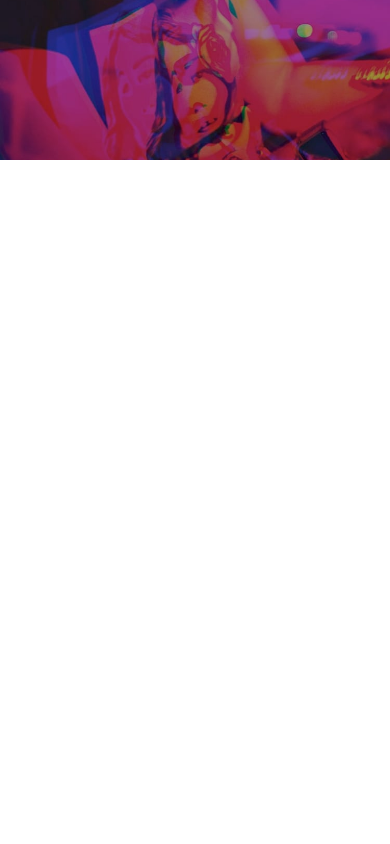
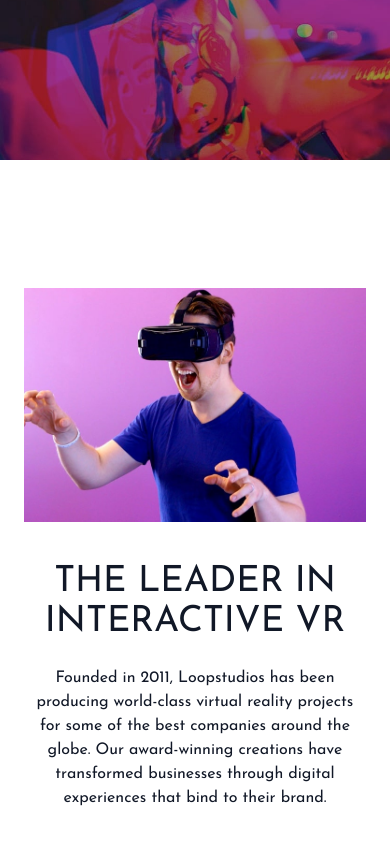
Before and after one commit to israel4u/loopstudios, a website: page index.html in a window 390 px wide. Shown: the part 380-1224 px from the top of the page. Before the commit the page ends 844 px from the top, so only its background shows below. Drawn offline with Linux system fonts and the light colour scheme.

Commit message:
Completed the features section with its mobile version.

```diff
--- a/index.html
+++ b/index.html
@@ -72,5 +72,33 @@
         </div>
       </div>
     </section>
+
+    <section id="feature">
+      <!-- Feature Container -->
+      <div
+        class="relative container flex flex-col max-w-6xl mx-auto my-32 px-6 text-gray-900 md:flex-row md:px-0"
+      >
+        <!-- Image -->
+        <img src="images/desktop/image-interactive.jpg" alt="" />
+
+        <!-- Text Container -->
+        <div
+          class="top-48 pr-0 bg-white md:absolute md:right-0 md:py-20 md:pl-20"
+        >
+          <h2
+            class="max-w-lg mt-10 mb-6 font-sans text-4xl text-center text-gray-900 uppercase md:text-5xl md:mt-0 md:text-left"
+          >
+            The leader in interactive VR
+          </h2>
+
+          <p class="max-w-md text-center md:text-left">
+            Founded in 2011, Loopstudios has been producing world-class virtual
+            reality projects for some of the best companies around the globe.
+            Our award-winning creations have transformed businesses through
+            digital experiences that bind to their brand.
+          </p>
+        </div>
+      </div>
+    </section>
   </body>
 </html>
```
Also changed, not shown: css/style.css.
